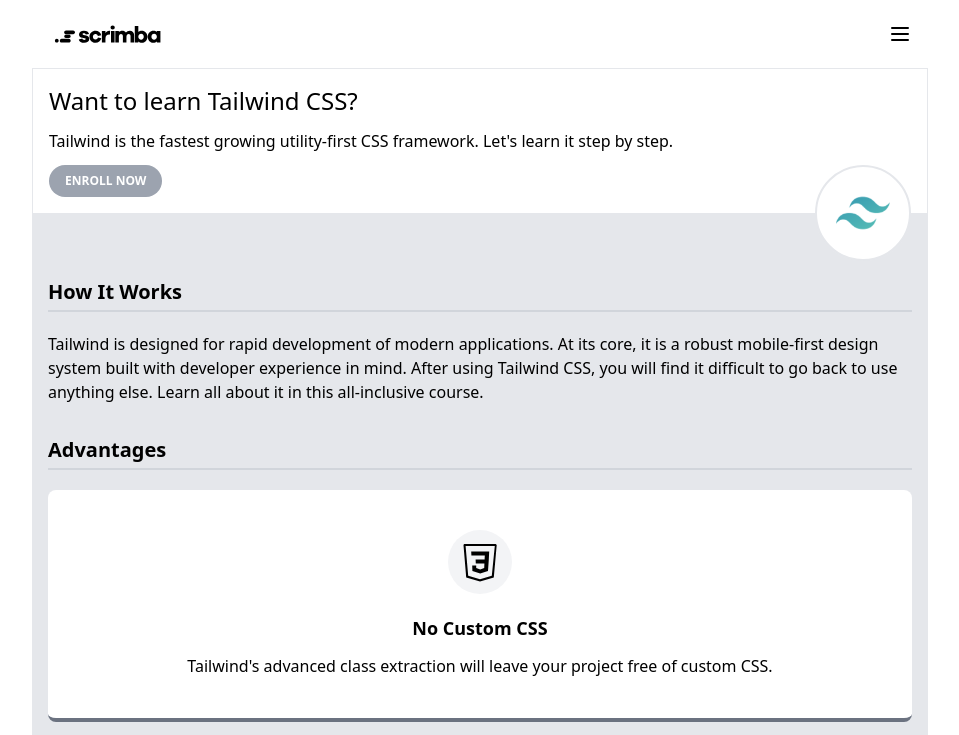
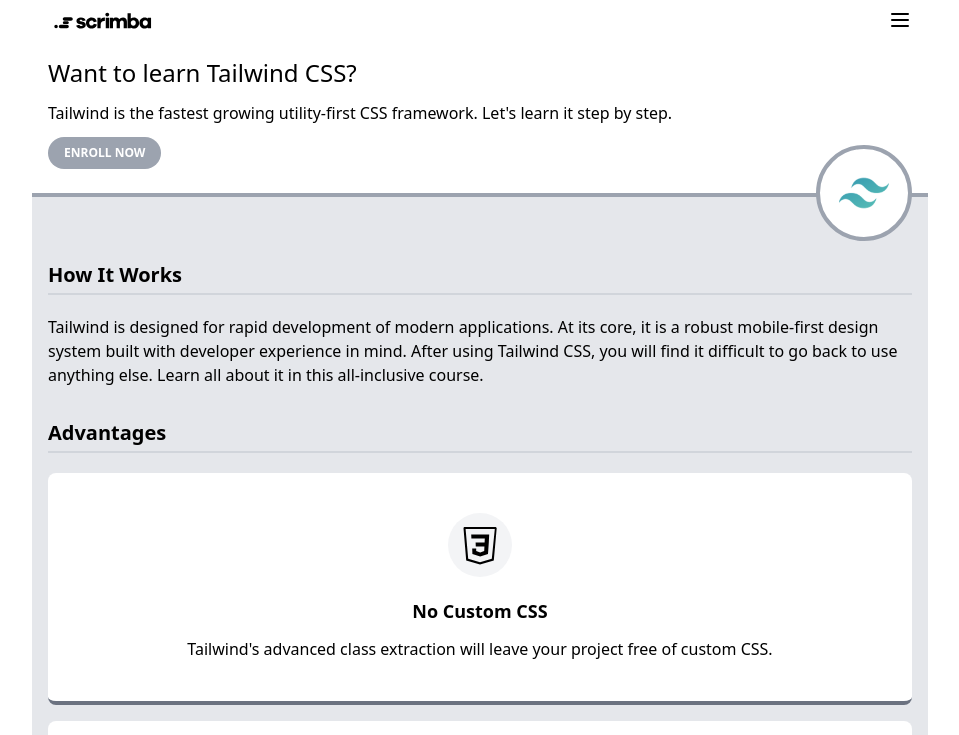
Before and after one commit to arta/learn-tailwindcss-final-project, a website: page index.html in a window 1280 px wide. Shown: the top 735 px of the page, without its empty margins (160-1119 px from the left). Drawn offline with nearby package versions, Linux system fonts and the light colour scheme; files that its build step writes are made by us from their sources.

Commit message:
tweak header & top section sizes

```diff
--- a/index.html
+++ b/index.html
@@ -15,9 +15,9 @@
 
 <body>
   <header>
-    <div class="flex justify-between max-w-4xl mx-auto p-4">
+    <div class="flex justify-between max-w-4xl mx-auto px-4 py-1">
       <a href="#" id="logo">
-        <img src="svgs/scrimba-logo.svg" width="120">
+        <img src="svgs/scrimba-logo.svg" width="110">
       </a>
       <button type="button" id="hamburger">
         <svg viewBox="0 0 24 24" width="24">
@@ -29,11 +29,11 @@
   </header>
 
   <main>
-      <section class="border flex flex-col max-w-4xl mx-auto p-4 relative">
+      <section class="border-b-4 border-gray-400 flex flex-col max-w-4xl mx-auto pb-6 p-4 relative">
         <h1 class="mb-3 text-2xl">Want to learn Tailwind CSS?</h1>
         <p class="mb-3">Tailwind is the fastest growing utility-first CSS framework. Let's learn it step by step.</p>
         <a class="bg-gray-400 font-bold inline-block px-4 py-2 rounded-full self-start text-xs text-white uppercase" href="#">Enroll now</a>
-        <img class="bg-white border-2 p-4 absolute rounded-full self-end -bottom-12 w-24" alt="Tailwind CSS logo" src="images/tailwind-logo.png">
+        <img class="bg-white border-4 border-gray-400 p-4 absolute rounded-full self-end -bottom-12 w-24" alt="Tailwind CSS logo" src="images/tailwind-logo.png">
       </section>
 
       <section class="bg-gray-200 max-w-4xl mx-auto pt-16 px-4 pb-10">
```
